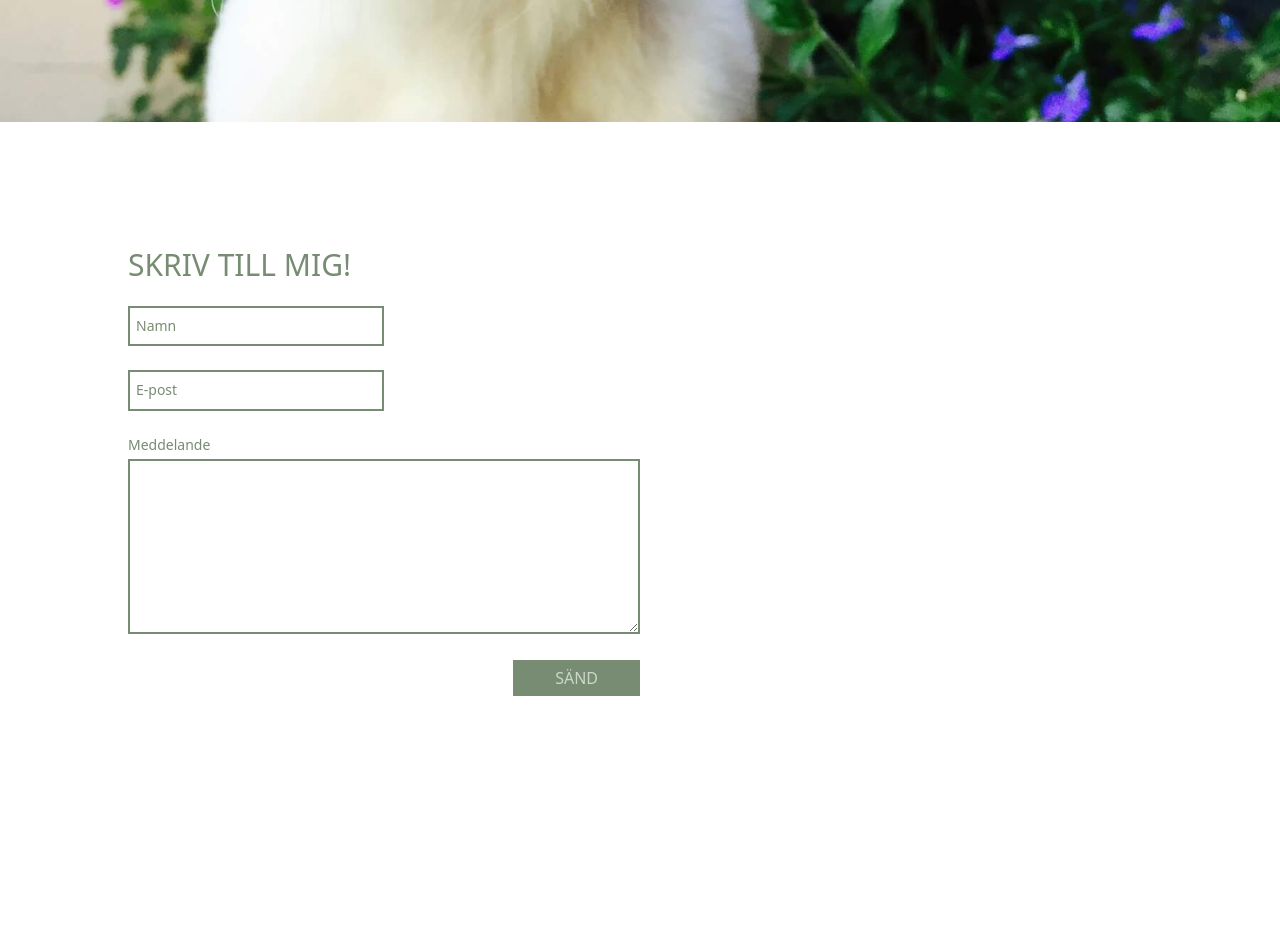
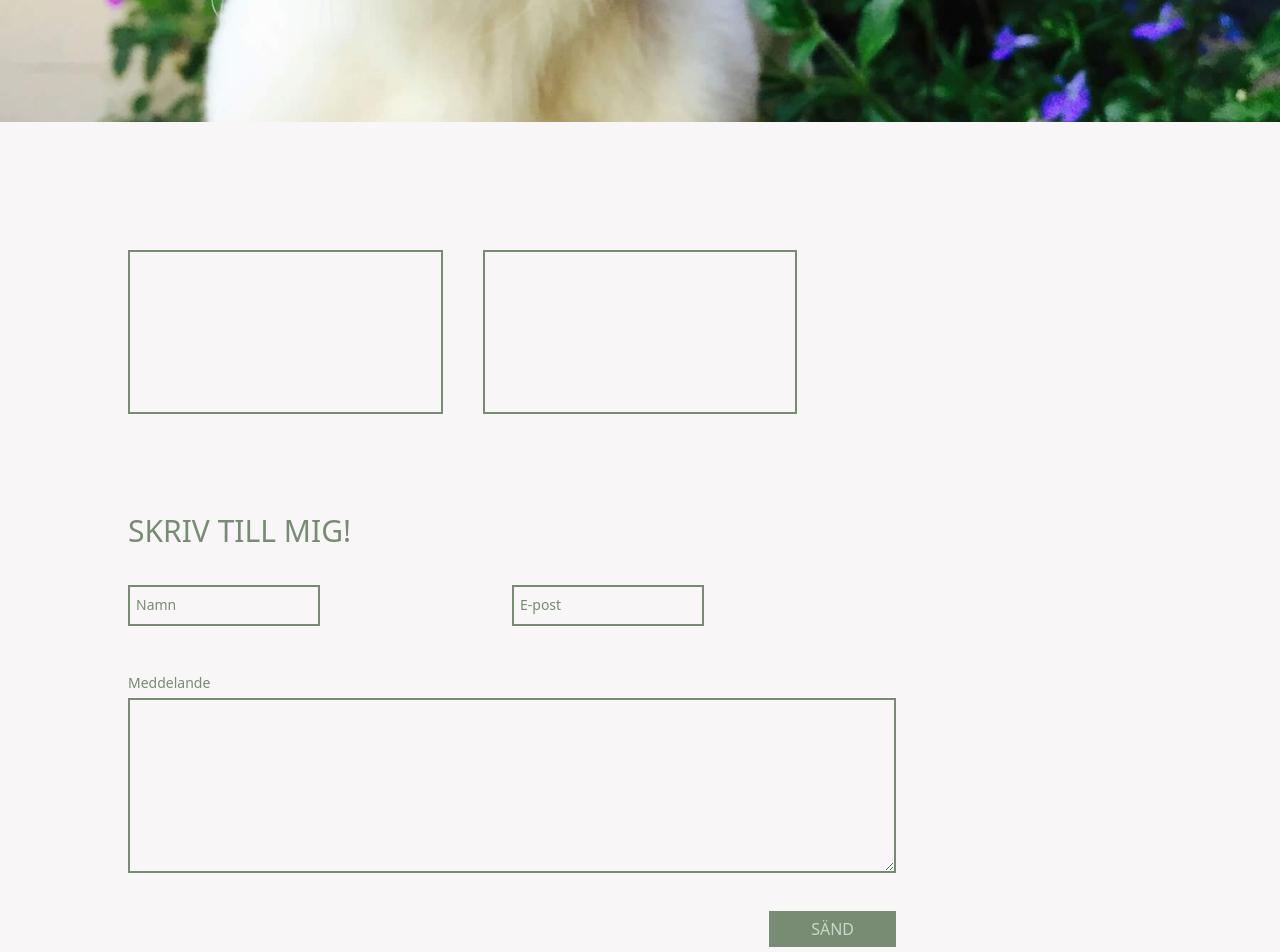
Before and after one commit to Maalinlarsson/din-tass-i-min, a Jekyll site: the page built from contact.html, in a window 1280 px wide. Shown: the part 688-1640 px from the top of the page. Built offline with Jekyll 4.4.1, drawn with Linux system fonts in a browser that asks for light colours; some web fonts are replaced.

Commit message:
trying to fix the form

```diff
--- a/assets/css/style.css
+++ b/assets/css/style.css
@@ -450,6 +450,19 @@ video {
 .col-span-1 {
   grid-column: span 1 / span 1;
 }
+.col-span-4 {
+  grid-column: span 4 / span 4;
+}
+.col-span-3 {
+  grid-column: span 3 / span 3;
+}
+.col-span-6 {
+  grid-column: span 6 / span 6;
+}
+.mx-auto {
+  margin-left: auto;
+  margin-right: auto;
+}
 .mb-6 {
   margin-bottom: 1.5rem;
 }
@@ -464,6 +477,12 @@ video {
 }
 .mt-6 {
   margin-top: 1.5rem;
+}
+.mb-10 {
+  margin-bottom: 2.5rem;
+}
+.mb-10p {
+  margin-bottom: 10%;
 }
 .block {
   display: block;
@@ -503,6 +522,18 @@ video {
 .max-w-screen-2xl {
   max-width: 1536px;
 }
+.max-w-2 {
+  max-width: 0.5rem;
+}
+.max-w-4 {
+  max-width: 1rem;
+}
+.max-w-6 {
+  max-width: 1.5rem;
+}
+.max-w-\[75\%\] {
+  max-width: 75%;
+}
 .origin-\[0\] {
   transform-origin: 0;
 }
@@ -529,11 +560,26 @@ video {
 .grid-cols-5 {
   grid-template-columns: repeat(5, minmax(0, 1fr));
 }
+.grid-cols-2 {
+  grid-template-columns: repeat(2, minmax(0, 1fr));
+}
+.grid-cols-6 {
+  grid-template-columns: repeat(6, minmax(0, 1fr));
+}
+.grid-cols-4 {
+  grid-template-columns: repeat(4, minmax(0, 1fr));
+}
 .flex-col {
   flex-direction: column;
 }
+.items-center {
+  align-items: center;
+}
 .justify-center {
   justify-content: center;
+}
+.gap-10 {
+  gap: 2.5rem;
 }
 .rounded-tr-\[65\%\] {
   border-top-right-radius: 65%;
@@ -558,6 +604,10 @@ video {
 .bg-transparent {
   background-color: transparent;
 }
+.bg-white-color {
+  --tw-bg-opacity: 1;
+  background-color: rgb(248 246 246 / var(--tw-bg-opacity));
+}
 .bg-cover {
   background-size: cover;
 }
@@ -569,6 +619,9 @@ video {
 }
 .p-15p {
   padding: 15%;
+}
+.p-20 {
+  padding: 5rem;
 }
 .px-0 {
   padding-left: 0px;
@@ -604,6 +657,9 @@ video {
 }
 .pb-5p {
   padding-bottom: 5%;
+}
+.pt-0 {
+  padding-top: 0px;
 }
 .font-cursive {
   font-family: Fondamento, cursive;;
@@ -780,6 +836,18 @@ html {
   .md\:grid-cols-2 {
     grid-template-columns: repeat(2, minmax(0, 1fr));
   }
+  .md\:grid-cols-4 {
+    grid-template-columns: repeat(4, minmax(0, 1fr));
+  }
+  .md\:grid-cols-1 {
+    grid-template-columns: repeat(1, minmax(0, 1fr));
+  }
+  .md\:grid-cols-8 {
+    grid-template-columns: repeat(8, minmax(0, 1fr));
+  }
+  .md\:grid-cols-3 {
+    grid-template-columns: repeat(3, minmax(0, 1fr));
+  }
 }
 .peer:focus ~ .rtl\:peer-focus\:left-auto:where([dir="rtl"], [dir="rtl"] *) {
   left: auto;
--- a/contact.html
+++ b/contact.html
@@ -31,26 +31,30 @@ seo:
     </div>
 </section>
 
-<!------------------------------- Contact us phone and email ------------------------------->
+<!------------------------------- Contact us ------------------------------->
+<section class="p-10p bg-white-color">
 
-<!------------------------------- Contact us form ------------------------------->
-<section class="p-10p">
-    <div class="grid md:grid-cols-2">
+  <div class="grid grid-cols-6 gap-10 mb-10p "> <!-- This is the two boxes -->
+    <div class="col-span-2 border-dark-green-color border-2 p-20"></div>
+    <div class="col-span-2 border-dark-green-color border-2 p-20"></div>
+  </div>
 
-      <form class="p-20p">
-        <h2 class="text-3xl uppercase pb-5p text-dark-green-color"> Skriv till mig! </h2>
+  <div class="max-w-[75%]">
 
-        <div class="relative z-0 w-1/2 mb-6"> <!-- This is the name area -->
+    <form class="p-20p grid grid-cols-2">
+      <h2 class="col-span-2 text-3xl uppercase pb-5p text-dark-green-color"> Skriv till mig! </h2>
+
+      <div class="relative z-0 w-1/2 mb-6 col-span-1"> <!-- This is the name area -->
         <input type="text" name="name" id="name" class="block py-2.5 px-0 w-full text-sm text-dark-green-color bg-transparent border-dark-green-color border-2 appearance-none focus:outline-none focus:ring-0 focus:border-light-green-color peer" placeholder=" " required />
         <label for="name" class="px-2 peer-focus:px-0 peer-focus:font-medium absolute text-sm text-dark-green-color duration-300 transform -translate-y-6 scale-75 top-3 -z-10 origin-[0] peer-focus:start-0 rtl:peer-focus:translate-x-1/4 rtl:peer-focus:left-auto peer-focus:text-dark-green-color peer-placeholder-shown:scale-100 peer-placeholder-shown:translate-y-0 peer-focus:scale-75 peer-focus:-translate-y-7"> Namn </label>
       </div>
 
-        <div class="relative z-0 w-1/2 mb-6"> <!-- This is the email area -->
+      <div class="relative z-0 w-1/2 mb-6 col-span-1"> <!-- This is the email area -->
         <input type="email" name="email" id="email" class="block py-2.5 px-0 w-full text-sm text-dark-green-color bg-transparent border-dark-green-color border-2 appearance-none focus:outline-none focus:ring-0 focus:border-light-green-color peer" placeholder=" " required />
         <label for="email" class="px-2 peer-focus:px-0 peer-focus:font-medium absolute text-sm text-dark-green-color duration-300 transform -translate-y-6 scale-75 top-3 -z-10 origin-[0] peer-focus:start-0 rtl:peer-focus:translate-x-1/4 rtl:peer-focus:left-auto peer-focus:text-dark-green-color peer-placeholder-shown:scale-100 peer-placeholder-shown:translate-y-0 peer-focus:scale-75 peer-focus:-translate-y-7"> E-post </label>
       </div>
 
-        <div class="relative mt-12"> <!-- This is the message area -->
+      <div class="relative mt-12 col-span-2"> <!-- This is the message area -->
         <textarea  name="message" id="message" class="block py-2.5 px-0 w-full text-sm text-dark-green-color bg-transparent border-2 border-dark-green-color appearance-none focus:outline-none focus:ring-0 focus:border-light-green-color peer" placeholder=" " required  rows="9"></textarea>
         <label for="messsage" class="-top-[1.4rem] peer-focus:font-medium absolute text-sm text-dark-green-color duration-300 transform -translate-y-6 scale-75  origin-[0] peer-focus:start-0 rtl:peer-focus:translate-x-1/4 rtl:peer-focus:left-auto peer-focus:text-500 peer-placeholder-shown:scale-100 peer-placeholder-shown:translate-y-0 peer-focus:scale-75"> Meddelande </label>
 
@@ -63,7 +67,7 @@ seo:
 </section>
 
 <!------------------------------- Map ------------------------------->
-<section class="p-15p">
+<section class="p-10p pt-0 bg-white-color">
     <div>
       <iframe src="https://www.google.com/maps/embed?pb=!1m18!1m12!1m3!1d2043.3333586943897!2d17.89389837695342!3d59.19372442186811!2m3!1f0!2f0!3f0!3m2!1i1024!2i768!4f13.1!3m3!1m2!1s0x465f71ba81620abf%3A0xe1ae06f2460f6dc3!2sBrantbrinks%20hundpensionat!5e0!3m2!1sno!2sno!4v1701690950136!5m2!1sno!2sno" width="100%" height="350" style="border:0;" allowfullscreen="" loading="lazy" referrerpolicy="no-referrer-when-downgrade"></iframe>
     </div>
```
Lines whose indentation alone changed are shown as unchanged.
